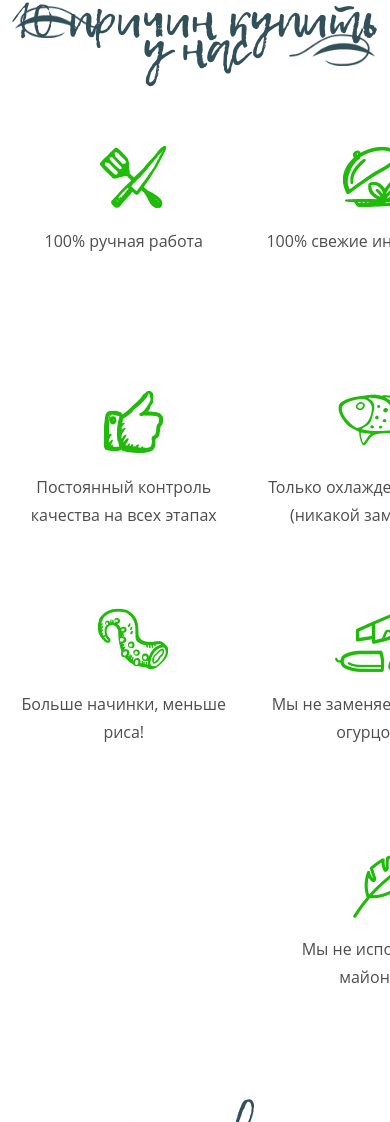
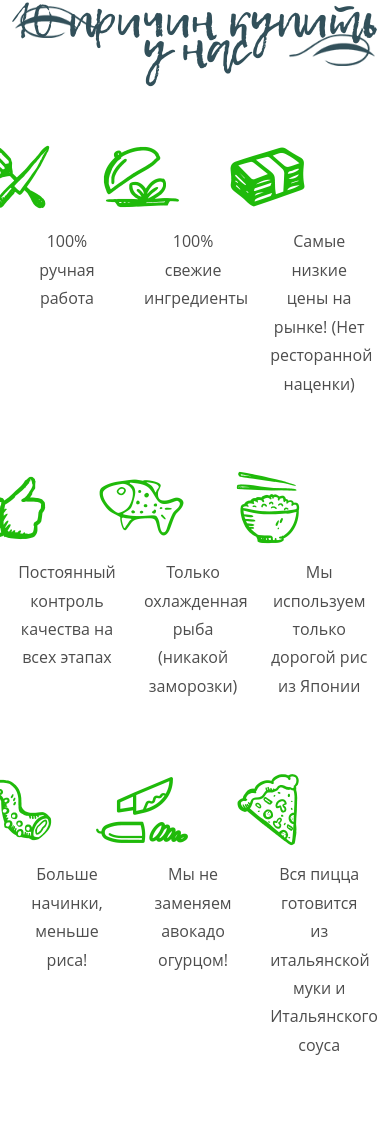
Before and after one commit to ElizavetaRogacheva/miushi-2, a website: page app/index.html in a window 390 px wide. Shown: the part 4577-5699 px from the top of the page. Drawn offline with nearby package versions, Linux system fonts and the light colour scheme; files that its build step writes are made by us from their sources; a script that the page names is missing.

Commit message:
responsive reasons

```diff
--- a/app/css/blocks/reasons.scss
+++ b/app/css/blocks/reasons.scss
@@ -26,7 +26,7 @@
     margin-bottom: rem(76px);
 
     @include tablets {
-        width: rem(750px);
+        width: 98%;
     }
 }
 
```
